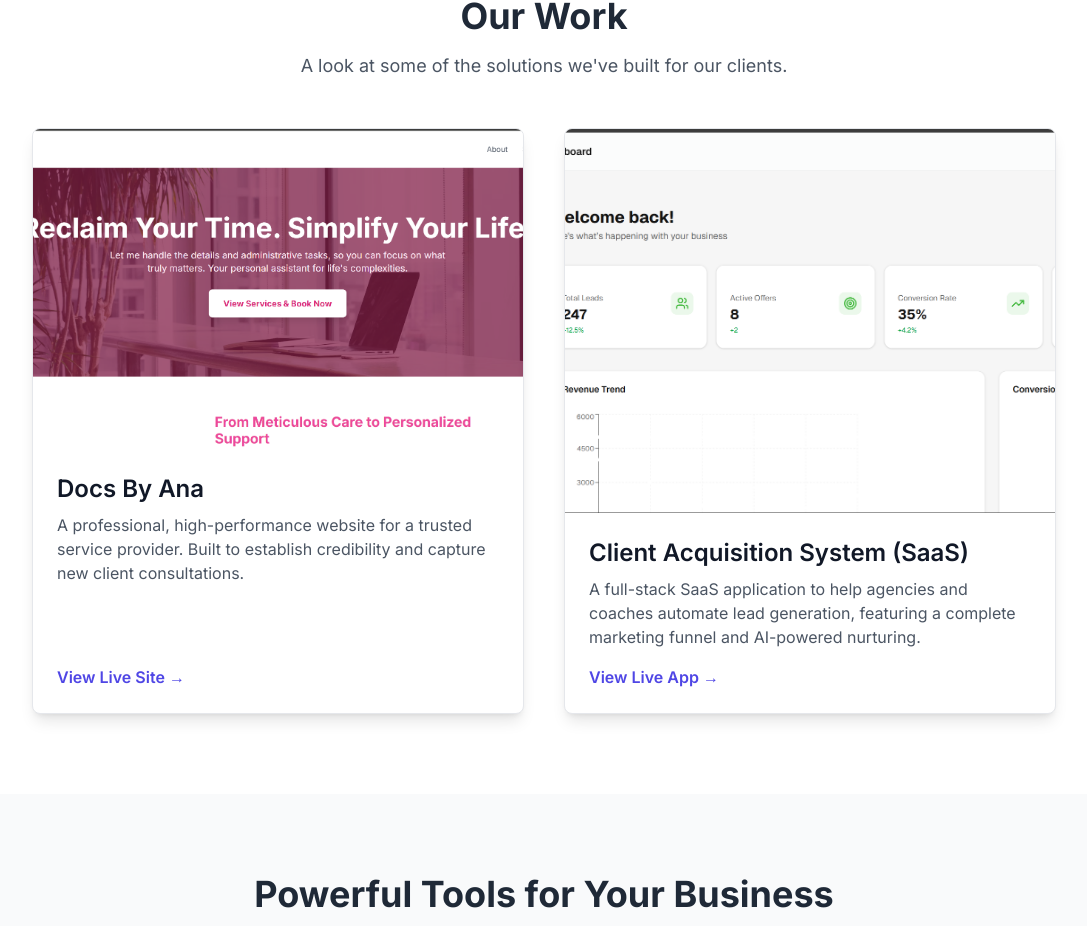
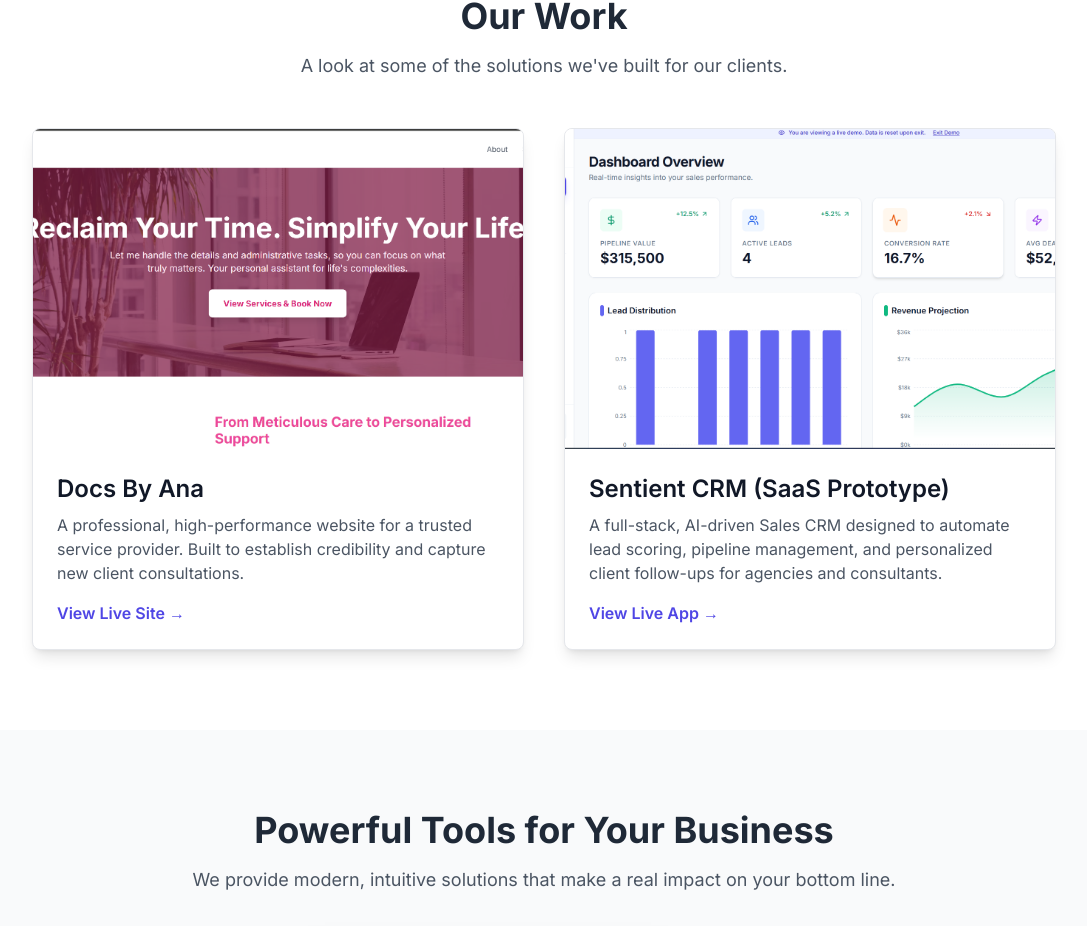
Before and after one commit to CyberSanderson/servengines, a Next.js app: page / in a window 1280 px wide. Shown: the part 1375-2301 px from the top of the page, without its empty margins (96-1183 px from the left). Built offline with nearby package versions, Linux system fonts and the light colour scheme.

Commit message:
added sentient crm

```diff
--- a/src/components/Portfolio.tsx
+++ b/src/components/Portfolio.tsx
@@ -3,7 +3,7 @@
 
 import React from 'react';
 import Image from 'next/image';
-import { motion, Variants } from 'framer-motion'; // <-- THIS LINE WAS MISSING
+import { motion, Variants } from 'framer-motion';
 
 const Portfolio = () => {
   const sectionVariants: Variants = {
@@ -72,31 +72,33 @@ const Portfolio = () => {
               </div>
             </div>
 
-            {/* --- Client Acquisition System (SaaS) --- */}
+            {/* --- PROJECT 2: SENTIENT CRM (SaaS APP) --- */}
             <div className="bg-white rounded-lg border shadow-lg overflow-hidden group flex flex-col">
-              <div className="md:hidden">
+              <div className="relative h-64 md:h-80">
+                <div className="md:hidden">
                   <Image
-                    src="/cas-mobile.png"
-                    alt="Mobile screenshot of client acquisition system"
+                    src="/sentient-mobile.png" // <-- Your new screenshot
+                    alt="Mobile screenshot of Sentient CRM app"
                     fill
                     className="object-cover object-top"
                   />
                 </div>
-              <div className="relative h-96">
-                <Image
-                  src="/cas-desktop.png"
-                  alt="Desktop screenshot of client acquisition system"
-                  fill
-                  className="object-cover object-top"
-                />
+                <div className="hidden md:block">
+                  <Image
+                    src="/sentient-desktop.png" // <-- Your new screenshot
+                    alt="Desktop screenshot of Sentient CRM app"
+                    fill
+                    className="object-cover object-top"
+                  />
+                </div>
               </div>
               <div className="p-6 text-left flex flex-col flex-grow">
-                <h3 className="text-2xl font-semibold text-gray-900">Client Acquisition System (SaaS)</h3>
+                <h3 className="text-2xl font-semibold text-gray-900">Sentient CRM (SaaS Prototype)</h3>
                 <p className="mt-2 text-gray-600 flex-grow">
-                  A full-stack SaaS application to help agencies and coaches automate lead generation, featuring a complete marketing funnel and AI-powered nurturing.
+                  A full-stack, AI-driven Sales CRM designed to automate lead scoring, pipeline management, and personalized client follow-ups for agencies and consultants.
                 </p>
                 <a
-                  href="https://client-acquisition-system.vercel.app/"
+                  href="https://sentient-crm.vercel.app/"
                   target="_blank"
                   rel="noopener noreferrer"
                   className="mt-4 inline-block text-indigo-600 font-semibold hover:text-indigo-800"
```
Also changed, not shown: public/sentient-desktop.png (added), public/sentient-mobile.png (added).
